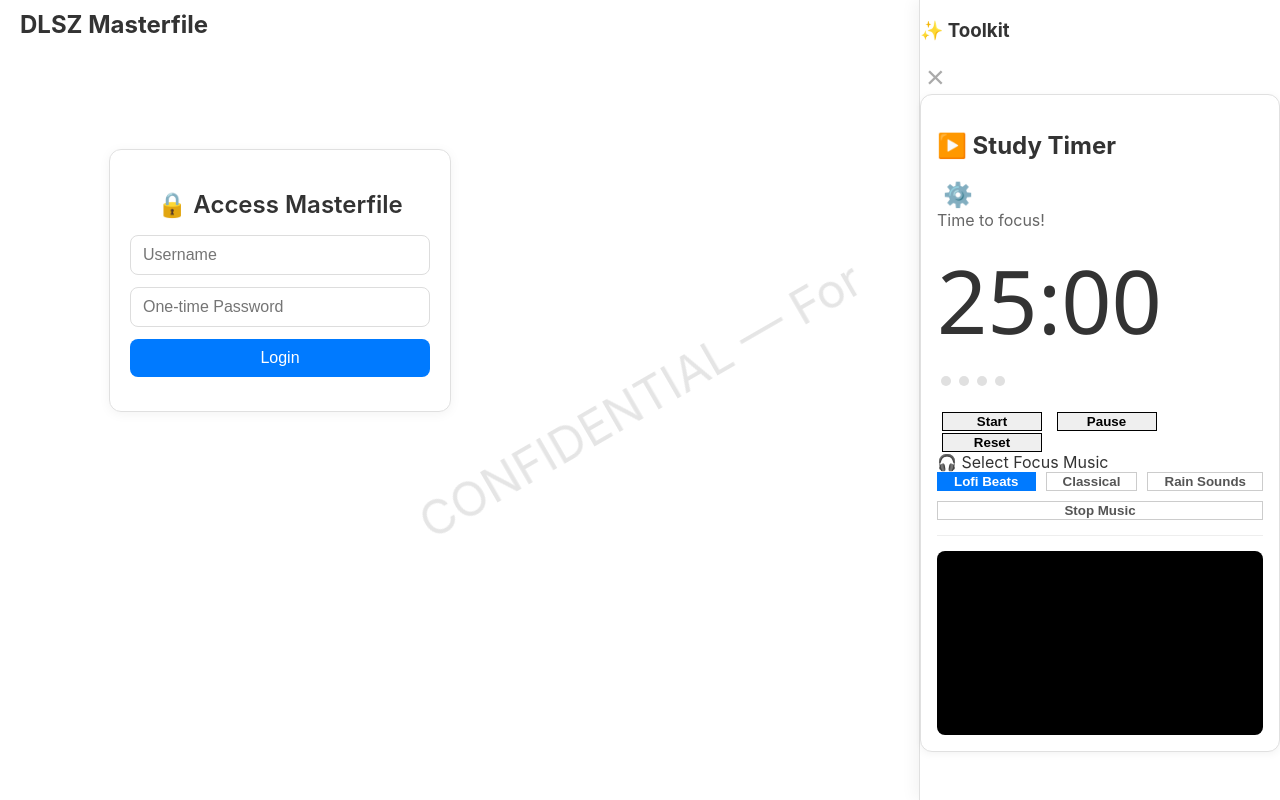
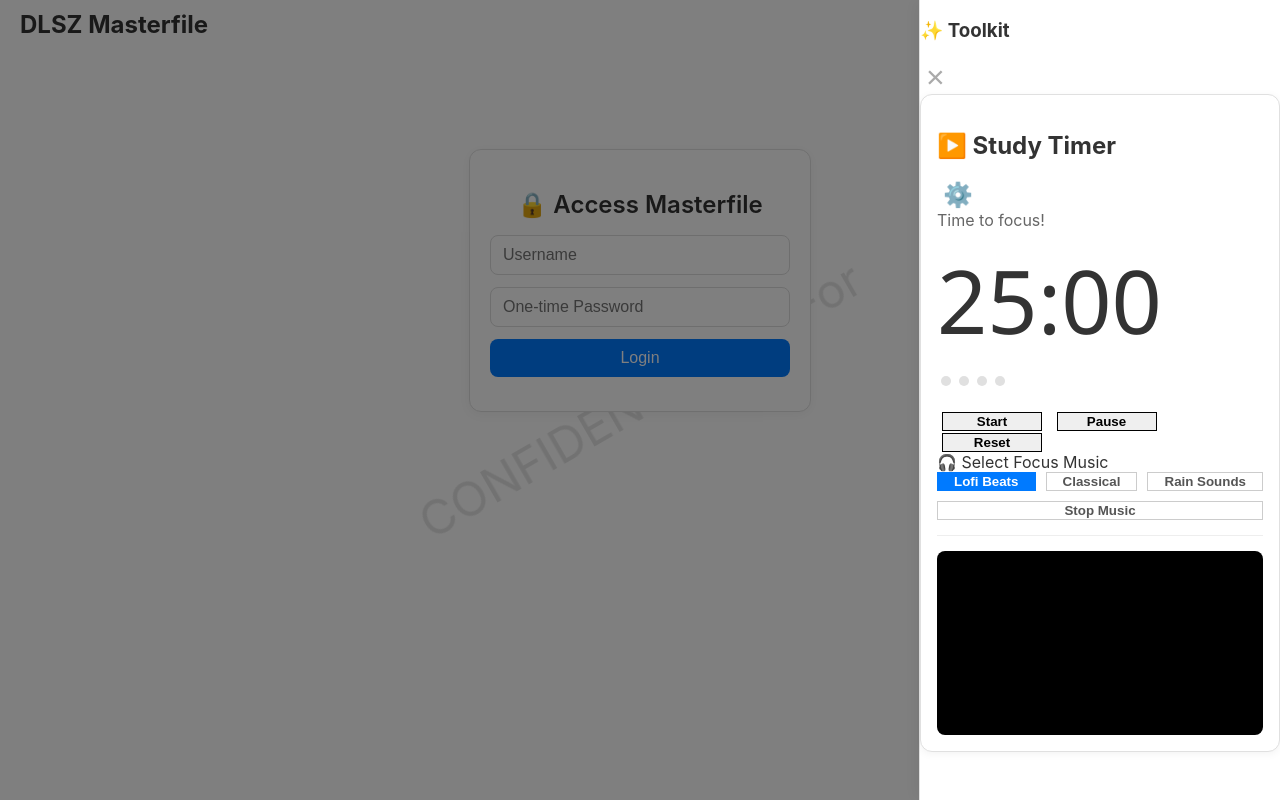
Before and after one commit to fkl-git/hahahahaha, a website: page public/index.html in a window 1280 px wide. Both pictures are taken after a click on the button "Open Toolkit". Drawn offline with Linux system fonts and the light colour scheme.

Commit message:
revise 3.2

```diff
--- a/public/index.html
+++ b/public/index.html
@@ -31,11 +31,12 @@
 
   <div id="content-container" style="display: none;">
     <div class="grid-container">
-      </div>
+    </div>
   </div>
 
   <div class="watermark"> CONFIDENTIAL — For <span id="userNameMark"></span></div>
 
+  <div id="overlay" class="overlay"></div>
   <div id="side-panel" class="side-panel">
     <div class="side-panel-header">
       <h3>✨ Toolkit</h3>
--- a/public/main.js
+++ b/public/main.js
@@ -100,15 +100,17 @@ window.onload = function () {
   // ===============================================
   const toolkitToggleBtn = document.getElementById('toolkit-toggle-btn');
   const sidePanel = document.getElementById('side-panel');
+  const overlay = document.getElementById('overlay');
   const sidePanelCloseBtn = document.getElementById('side-panel-close-btn');
   const contentContainer = document.getElementById('content-container');
   const loginContainer = document.getElementById('login-container');
 
   function toggleToolkit() {
     sidePanel.classList.toggle('open');
-    contentContainer.classList.toggle('content-shifted');
-    loginContainer.classList.toggle('content-shifted');
+    overlay.classList.toggle('open'); // <-- ADD THIS LINE
   }
+  if(overlay) overlay.addEventListener('click', toggleToolkit);
+
 
   if(toolkitToggleBtn) toolkitToggleBtn.addEventListener('click', toggleToolkit);
   if(sidePanelCloseBtn) sidePanelCloseBtn.addEventListener('click', toggleToolkit);
--- a/public/style.css
+++ b/public/style.css
@@ -617,13 +617,20 @@ body.dark-mode .playlist-btn.active {
   height: 100%;
   border: none;
 }
-#content-container, #login-container {
-  /* Add a transition so the shift is animated */
-  transition: transform 0.3s ease-in-out;
+.overlay {
+  position: fixed;
+  top: 0;
+  left: 0;
+  width: 100%;
+  height: 100%;
+  background-color: rgba(0, 0, 0, 0.5); /* Semi-transparent black */
+  z-index: 999; /* Below the panel (1000), but above everything else */
+  opacity: 0;
+  pointer-events: none; /* Can't be clicked when invisible */
+  transition: opacity 0.3s ease-in-out;
 }
 
-#content-container.content-shifted,
-#login-container.content-shifted {
-   /* Move the content to the left by the width of the panel */
-  transform: translateX(-360px);
+.overlay.open {
+  opacity: 1;
+  pointer-events: auto; /* Can be clicked when visible */
 }
```
